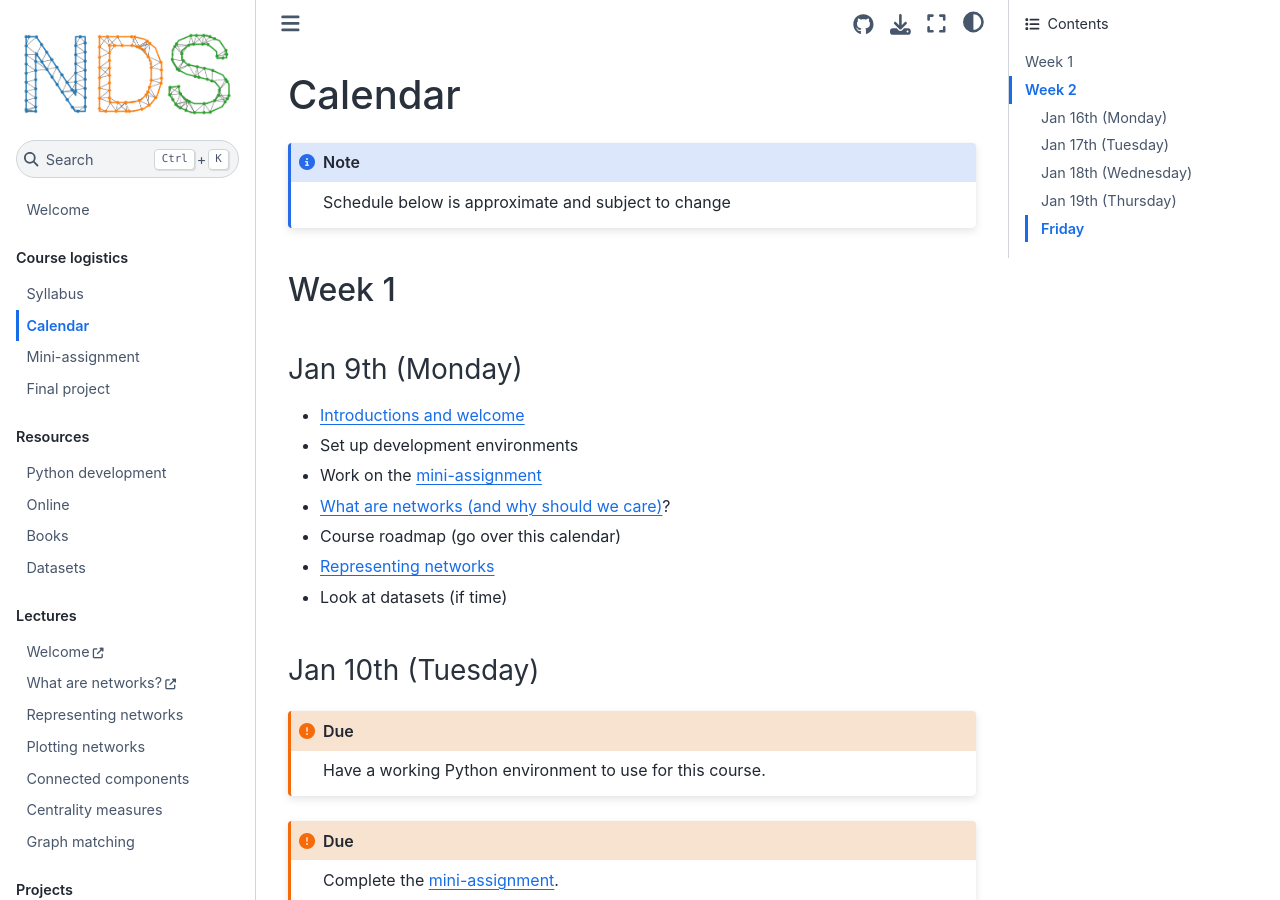
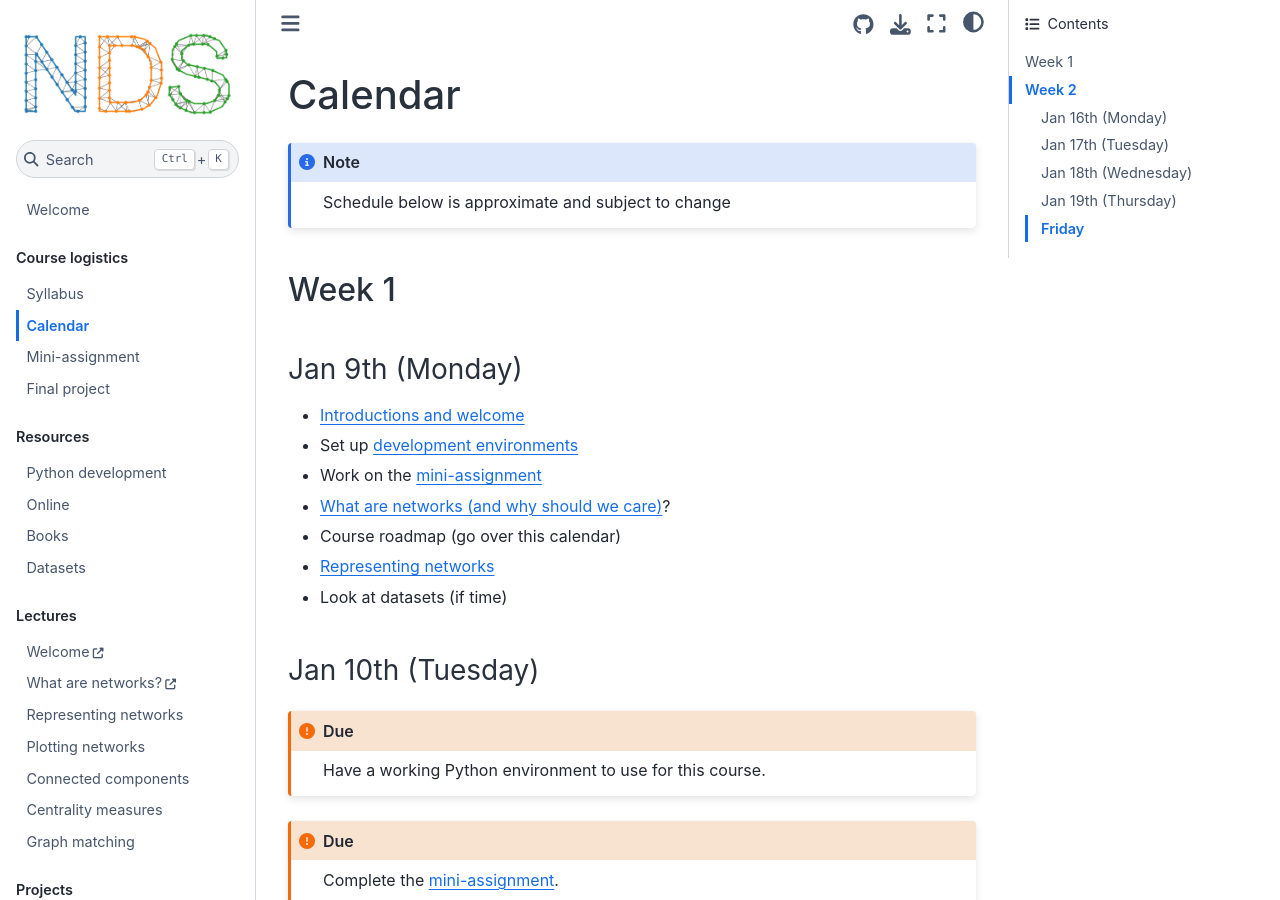
Before and after one commit to bdpedigo/networks-course, a Jupyter Book: the page built from docs/calendar.md, in a window 1280 px wide and 900 px high. Built offline with Jupyter Book 1.0.4 settings and Sphinx 7.4.7 and the Sphinx Book theme 1.1.4, drawn with Linux system fonts in a browser that asks for light colours; pages that are not in the unit, such as notebooks, are missing from menus; part of the change alters nothing that is shown.

```diff
--- a/docs/calendar.md
+++ b/docs/calendar.md
@@ -7,7 +7,7 @@ Schedule below is approximate and subject to change
 ## Week 1
 ### Jan 9th (Monday)
 - [Introductions and welcome](https://bdpedigo.github.io/networks-course/welcome.html)
-- Set up development environments
+- Set up [development environments](python.md)
 - Work on the [mini-assignment](mini_assignment.md)
 - [What are networks (and why should we care)]([what_are_networks](https://bdpedigo.github.io/networks-course/what_are_networks.html))?
 - Course roadmap (go over this calendar)
```
